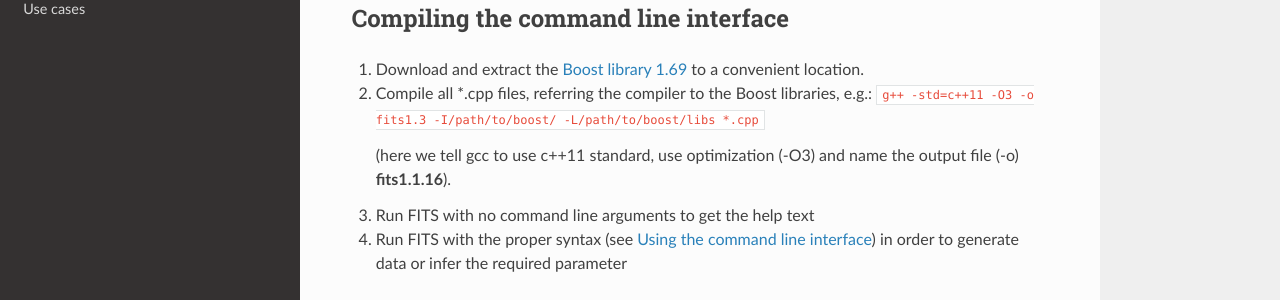
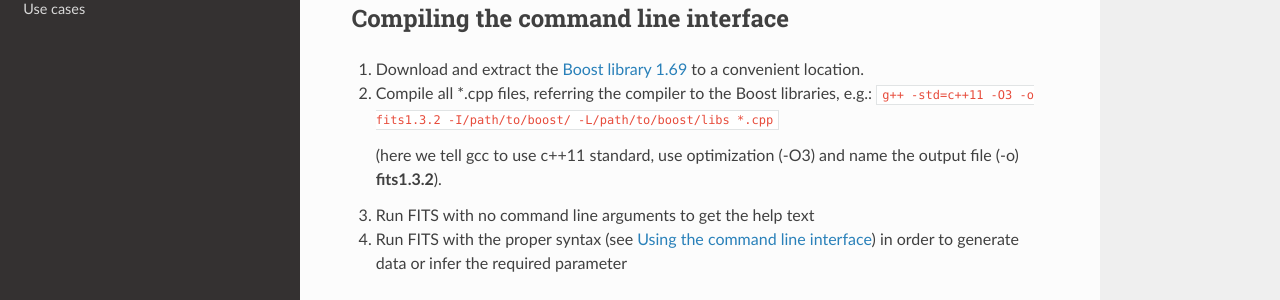
Before and after one commit to Stern-Lab/FITS, a Sphinx documentation site: the page built from docs/source/install.rst, in a window 1280 px wide and 900 px high. Shown: the part 356-656 px from the top of the window. Built offline with Sphinx 7.4.7 and the Read the Docs theme 2.0.0, drawn with Linux system fonts in a browser that asks for light colours; formulas are drawn with MathJax 3.

Commit message:
Update install.rst
updated fits version to 1.3.2

```diff
--- a/docs/source/install.rst
+++ b/docs/source/install.rst
@@ -11,9 +11,9 @@ Compiling the command line interface
 
 #. Download and extract the `Boost library 1.69 <https://www.boost.org/users/history/version_1_69_0.html>`_ to a convenient location.
 
-#. Compile all \*.cpp files, referring the compiler to the Boost libraries, e.g.: ``g++ -std=c++11 -O3 -o fits1.3 -I/path/to/boost/ -L/path/to/boost/libs *.cpp``
+#. Compile all \*.cpp files, referring the compiler to the Boost libraries, e.g.: ``g++ -std=c++11 -O3 -o fits1.3.2 -I/path/to/boost/ -L/path/to/boost/libs *.cpp``
 
-   (here we tell gcc to use c++11 standard, use optimization (-O3) and name the output file (-o) **fits1.1.16**).
+   (here we tell gcc to use c++11 standard, use optimization (-O3) and name the output file (-o) **fits1.3.2**).
 
 #. Run FITS with no command line arguments to get the help text
 
```
